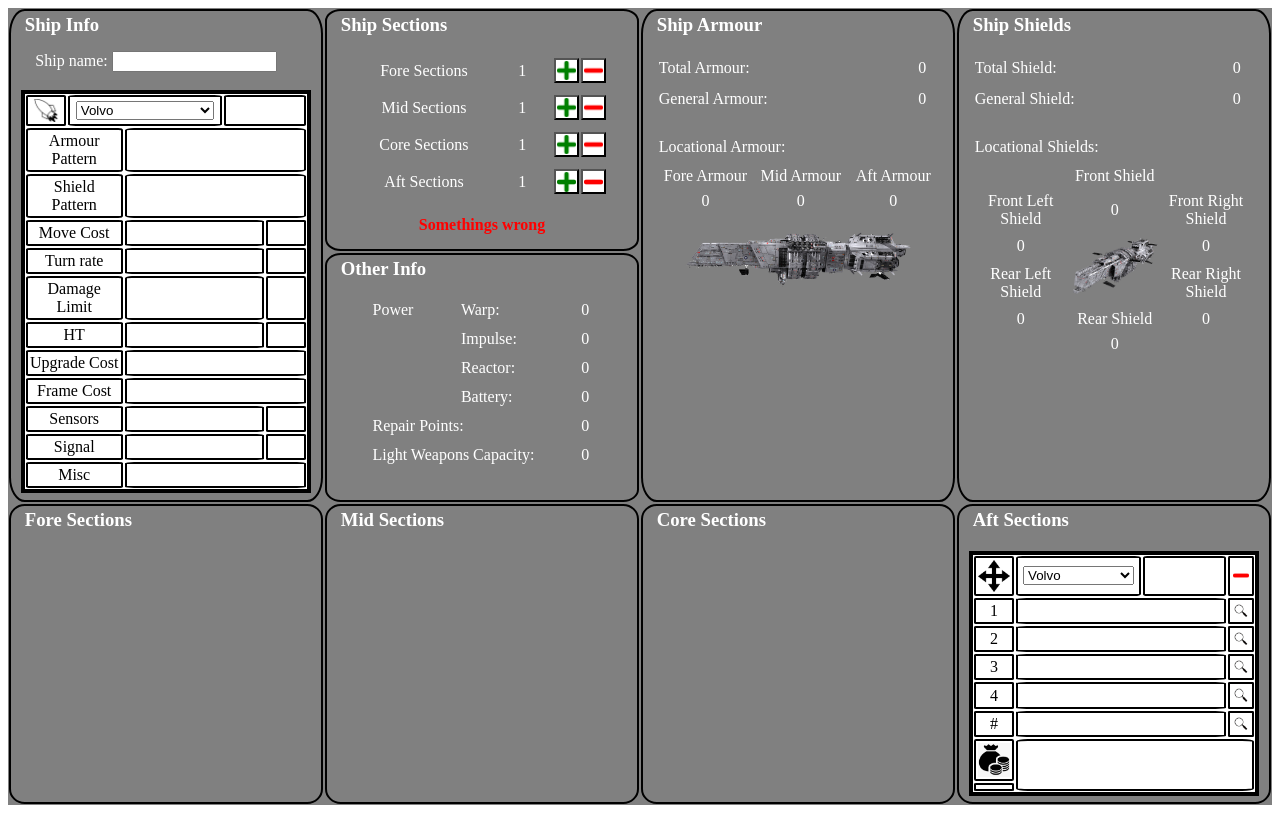
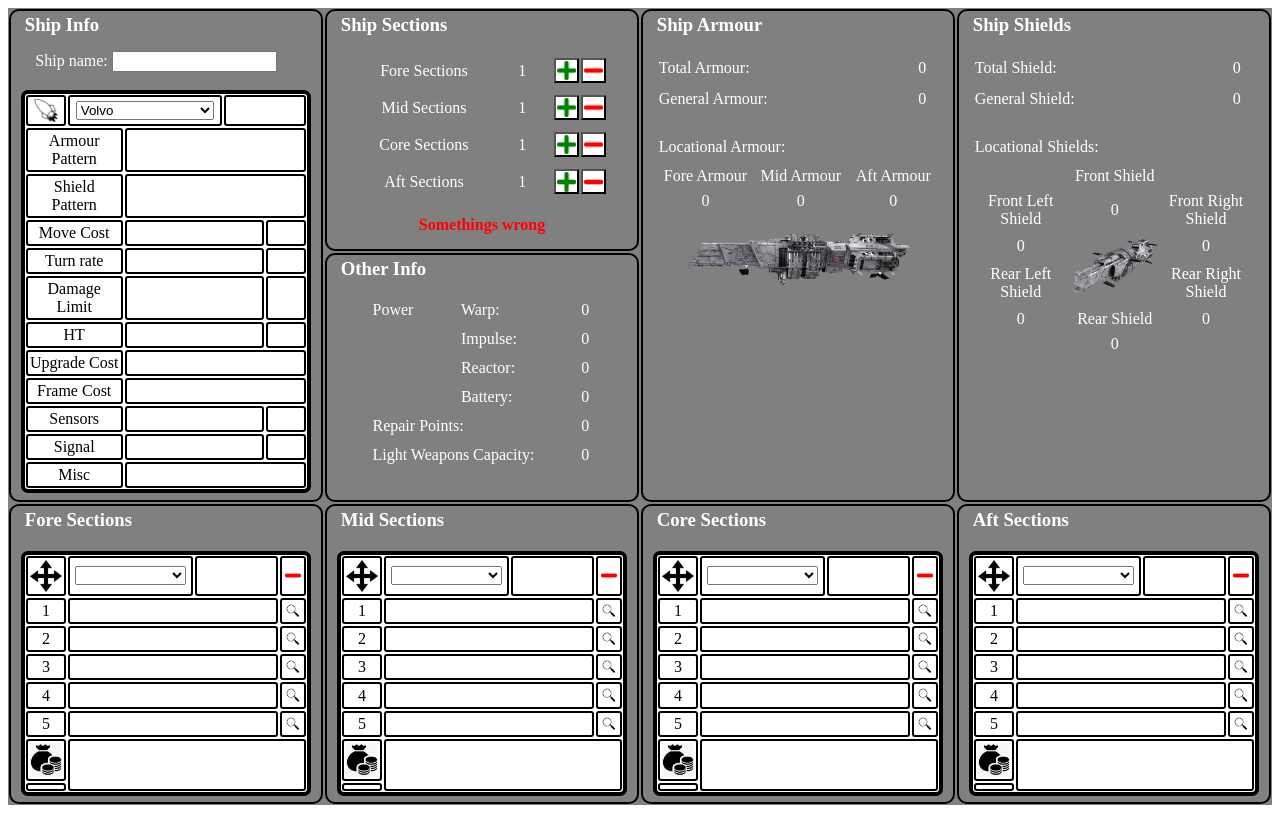
Before and after one commit to NightAblaze/Space-III-JS, a plain HTML site: page build.html in a window 1280 px wide. Drawn offline with Linux system fonts and the light colour scheme.

Commit message:
Made section card and addSection function.

```diff
--- a/build.html
+++ b/build.html
@@ -71,26 +71,26 @@
                     <tr>
                     <td>Fore Sections</td>
                     <td id="fore-sections-number">1</td>
-                    <td><button class="medium-button"><img class="button-image" src="images/plus.png" alt="Add"></button></td>
-                    <td><button class="medium-button"><img class="button-image" src="images/minus.png" alt="Add"></button></td>
+                    <td><button id = "fore-button-plus" class="medium-button"><img class="button-image" src="images/plus.png" alt="Add"></button></td>
+                    <td><button id = "fore-button-plus" class="medium-button"><img class="button-image" src="images/minus.png" alt="Add"></button></td>
                     </tr>
                     <tr>
                         <td>Mid Sections</td>
                         <td id="mid-sections-number">1</td>
-                        <td><button class="medium-button"><img class="button-image" src="images/plus.png" alt="Add"></button></td>
-                        <td><button class="medium-button"><img class="button-image" src="images/minus.png" alt="Add"></button></td>
+                        <td><button id = "mid-button-plus" class="medium-button"><img class="button-image" src="images/plus.png" alt="Add"></button></td>
+                        <td><button id = "mid-button-minus" class="medium-button"><img class="button-image" src="images/minus.png" alt="Add"></button></td>
                     </tr>
                     <tr>
                         <td>Core Sections</td>
                         <td id="core-sections-number">1</td>
-                        <td><button class="medium-button"><img class="button-image" src="images/plus.png" alt="Add"></button></td>
-                        <td><button class="medium-button"><img class="button-image" src="images/minus.png" alt="Add"></button></td>
+                        <td><button id = "core-button-plus" class="medium-button"><img class="button-image" src="images/plus.png" alt="Add"></button></td>
+                        <td><button id = "core-button-minus" class="medium-button"><img class="button-image" src="images/minus.png" alt="Add"></button></td>
                     </tr>
                     <tr>
                         <td>Aft Sections</td>
                         <td id="aft-sections-number">1</td>
-                        <td><button class="medium-button"><img class="button-image" src="images/plus.png" alt="Add"></button></td>
-                        <td><button class="medium-button"><img class="button-image" src="images/minus.png" alt="Add"></button></td>
+                        <td><button id = "aft-button-plus" class="medium-button"><img class="button-image" src="images/plus.png" alt="Add"></button></td>
+                        <td><button id = "aft-button-minus" class="medium-button"><img class="button-image" src="images/minus.png" alt="Add"></button></td>
                     </tr>
                 </tbody>
             </table>
@@ -222,9 +222,9 @@
         <div id="aft-frame", class="frame">
             <div class="title"><h3>Aft Sections</h3></div>
             <!-- Will need to change id's so unique for each card in javascript version -->
-            <div id="section-card", class="card">
-                <div id="section-pic"><img class="card-picture" src="images/section_logo.png" alt="Section"></div>
-                <div id="section-name">
+            <!-- <div class="section-card card">
+                <div class="section-pic"><img class="card-picture" src="images/section_logo.png" alt="Section"></div>
+                <div class="section-name">
                     <select class="card-selection" name="section-name-dd" id="section-name-dd">
                         <option value="volvo">Volvo</option>
                         <option value="saab">Saab</option>
@@ -232,27 +232,27 @@
                         <option value="audi">Audi</option>
                     </select>
                 </div>
-                <div id="section-tier"><p id="section-tier-text"></p></div>
-                <div id="section-close"><button class="small-button"><img class="button-image" src="images/minus.png" alt="Close"></button></div>
-                <div id="section-1-label"><p>1</p></div>
-                <div id="section-1"><p id="section-1-text"></p></div>
-                <div id="section-1-view"><button class="small-button"><img class="button-image" src="images/magnifying_glass.jpg" alt="View"></button></div>
-                <div id="section-2-label"><p>2</p></div>
-                <div id="section-2"><p id="section-2-text"></p></div>
-                <div id="section-2-view"><button class="small-button"><img class="button-image" src="images/magnifying_glass.jpg" alt="View"></button></div>
-                <div id="section-3-label"><p>3</p></div>
-                <div id="section-3"><p id="section-3-text"></p></div>
-                <div id="section-3-view"><button class="small-button"><img class="button-image" src="images/magnifying_glass.jpg" alt="View"></button></div>
-                <div id="section-4-label"><p>4</p></div>
-                <div id="section-4"><p id="section-4-text"></p></div>
-                <div id="section-4-view"><button class="small-button"><img class="button-image" src="images/magnifying_glass.jpg" alt="View"></button></div>
-                <div id="section-5-label"><p>#</p></div>
-                <div id="section-5"><p id="section-#-text"></p></div>
-                <div id="section-5-view"><button class="small-button"><img class="button-image" src="images/magnifying_glass.jpg" alt="View"></button></div>
-                <div id="section-money"><img class="card-picture" src="images/money_bag.png" alt="Cost"></div>
-                <div id="section-cost"><p id="section-cost"></p></div>
-                <div id="section-misc"><p id="section-misc"></p></div>
-            </div>
+                <div class="section-tier"><p id="section-tier-text"></p></div>
+                <div class="section-close"><button class="small-button"><img class="button-image" src="images/minus.png" alt="Close"></button></div>
+                <div class="dr-1-label"><p>1</p></div>
+                <div class="dr-1"><p id="dr-1-text"></p></div>
+                <div class="dr-1-view"><button class="small-button"><img class="button-image" src="images/magnifying_glass.jpg" alt="View"></button></div>
+                <div class="dr-2-label"><p>2</p></div>
+                <div class="dr-2"><p id="dr-2-text"></p></div>
+                <div class="dr-2-view"><button class="small-button"><img class="button-image" src="images/magnifying_glass.jpg" alt="View"></button></div>
+                <div class="dr-3-label"><p>3</p></div>
+                <div class="dr-3"><p id="dr-3-text"></p></div>
+                <div class="dr-3-view"><button class="small-button"><img class="button-image" src="images/magnifying_glass.jpg" alt="View"></button></div>
+                <div class="dr-4-label"><p>4</p></div>
+                <div class="dr-4"><p id="dr-4-text"></p></div>
+                <div class="dr-4-view"><button class="small-button"><img class="button-image" src="images/magnifying_glass.jpg" alt="View"></button></div>
+                <div class="dr-5-label"><p>#</p></div>
+                <div class="dr-5"><p id="dr-5-text"></p></div>
+                <div class="dr-5-view"><button class="small-button"><img class="button-image" src="images/magnifying_glass.jpg" alt="View"></button></div>
+                <div class="section-money"><img class="card-picture" src="images/money_bag.png" alt="Cost"></div>
+                <div class="section-cost"><p id="section-cost"></p></div>
+                <div class="section-misc"><p id="section-misc"></p></div>
+            </div> -->
         </div>
     </div>
 
--- a/css/build.css
+++ b/css/build.css
@@ -24,13 +24,13 @@
 .frame{
     display: flex;
     flex-direction: column;
-    justify-content: left;
+    justify-content: flex-start;
     align-items: center;
     margin: 1px;
     border: 2px;
     padding: 1% 2% 2% 2%;
     border-style: solid;
-    border-radius: 5%;
+    border-radius: 10px;
 }
 
 p{
@@ -90,17 +90,17 @@ label{
 .card{
     background-color: white;
     width: 95%;
-    margin: auto;
     margin-top: 5px;
     border: 4px;
     border-style: solid;
+    border-radius: 7px;
 }
 
 .card>div{
     margin: 1px;
     border: 2px;
     border-style: solid;
-    border-radius: 5%;
+    border-radius: 3px;
     padding: 2px;
     height: auto;
     display: flex;
@@ -168,9 +168,9 @@ td{
     width: 75%;
 }
 
-#misc-frame td{
+/* #misc-frame td{
 
-}
+} */
 
 .detail-table td{
     text-align: center;
@@ -219,39 +219,39 @@ td{
     margin: auto;
 }
 
-#section-card{
+.section-card{
     display: grid;
     grid-template-areas: 'section-pic section-name section-tier section-close'
-    'section-1-label section-1 section-1 section-1-view'
-    'section-2-label section-2 section-2 section-2-view'
-    'section-3-label section-3 section-3 section-3-view'
-    'section-4-label section-4 section-4 section-4-view'
-    'section-5-label section-5 section-5 section-5-view'
+    'dr-1-label dr-1 dr-1 dr-1-view'
+    'dr-2-label dr-2 dr-2 dr-2-view'
+    'dr-3-label dr-3 dr-3 dr-3-view'
+    'dr-4-label dr-4 dr-4 dr-4-view'
+    'dr-5-label dr-5 dr-5 dr-5-view'
     'section-money section-misc section-misc section-misc'
     'section-cost section-misc section-misc section-misc';
     grid-template-columns: 15% 45% 30% 10%;
     grid-template-rows: auto auto auto auto auto auto auto auto ;
 }
 
-#section-pic{grid-area: section-pic;}
-#section-name{grid-area: section-name;}
-#section-tier{grid-area: section-tier;}
-#section-close{grid-area: section-close;}
-#section-1-label{grid-area: section-1-label;}
-#section-1{grid-area: section-1;}
-#section-1-view{grid-area: section-1-view;}
-#section-2-label{grid-area: section-2-label;}
-#section-2{grid-area: section-2;}
-#section-2-view{grid-area: section-2-view;}
-#section-3-label{grid-area: section-3-label;}
-#section-3{grid-area: section-3;}
-#section-3-view{grid-area: section-3-view;}
-#section-4-label{grid-area: section-4-label;}
-#section-4{grid-area: section-4;}
-#section-4-view{grid-area: section-4-view;}
-#section-5-label{grid-area: section-5-label;}
-#section-5{grid-area: section-5;}
-#section-5-view{grid-area: section-5-view;}
-#section-money{grid-area: section-money;}
-#section-cost{grid-area: section-cost;}
-#section-misc{grid-area: section-misc;}
+.section-pic{grid-area: section-pic;}
+.section-name{grid-area: section-name;}
+.section-tier{grid-area: section-tier;}
+.section-close{grid-area: section-close;}
+.dr-1-label{grid-area: dr-1-label;}
+.dr-1{grid-area: dr-1;}
+.dr-1-view{grid-area: dr-1-view;}
+.dr-2-label{grid-area: dr-2-label;}
+.dr-2{grid-area: dr-2;}
+.dr-2-view{grid-area: dr-2-view;}
+.dr-3-label{grid-area: dr-3-label;}
+.dr-3{grid-area: dr-3;}
+.dr-3-view{grid-area: dr-3-view;}
+.dr-4-label{grid-area: dr-4-label;}
+.dr-4{grid-area: dr-4;}
+.dr-4-view{grid-area: dr-4-view;}
+.dr-5-label{grid-area: dr-5-label;}
+.dr-5{grid-area: dr-5;}
+.dr-5-view{grid-area: dr-5-view;}
+.section-money{grid-area: section-money;}
+.section-cost{grid-area: section-cost;}
+.section-misc{grid-area: section-misc;}
--- /dev/null
+++ b/script/build.js
@@ -0,0 +1,269 @@
+foreSections = []
+midSections = []
+coreSections = []
+aftSections = []
+
+const fore = document.querySelector('#fore-frame');
+const mid = document.querySelector('#mid-frame');
+const core = document.querySelector('#core-frame');
+const aft = document.querySelector('#aft-frame');
+
+function addSection(location, number){
+
+    number = number + 1
+
+    // Creating card div
+    let newSection = document.createElement("div");
+    newSection.setAttribute("class", "section-card card");
+    //  Creating section pic div and image
+    newDiv = document.createElement("div");
+    newDiv.setAttribute("class", "section-pic");
+    newItem = document.createElement("img");
+    newItem.setAttribute("class", "card-picture");
+    newItem.setAttribute("src", "images/section_logo.png");
+    newItem.setAttribute("alt", "Section");
+    newDiv.appendChild(newItem);
+    newSection.appendChild(newDiv);
+    // Creating section name div and dropdown
+    newDiv = document.createElement("div");
+    newDiv.setAttribute("class", "section-name");
+    newItem = document.createElement("select");
+    newItem.setAttribute("class", "card-selection");
+    newItem.setAttribute("name", "section-name-dd");
+    newItem.setAttribute("id", location + number + "section-name-dd");
+            // For loop to add options
+    newDiv.appendChild(newItem);
+    newSection.appendChild(newDiv);
+    //  Creating tier div and paragraph
+    newDiv = document.createElement("div");
+    newDiv.setAttribute("class", "section-tier");
+    newItem = document.createElement("p");
+    newItem.setAttribute("id", location + number + "section-tier-text");
+    newDiv.appendChild(newItem);
+    newSection.appendChild(newDiv);
+    //  Creating close div and button
+    newDiv = document.createElement("div");
+    newDiv.setAttribute("class", "section-close");
+    newItem = document.createElement("button");
+    newItem.setAttribute("class", "small-button");
+    newPic = document.createElement("img");
+    newPic.setAttribute("class", "button-image");
+    newPic.setAttribute("src", "images/minus.png");
+    newPic.setAttribute("alt", "Close");
+    newItem.appendChild(newPic);
+    newDiv.appendChild(newItem);
+    newSection.appendChild(newDiv);
+    // Creating dr 1 label div and paragraph
+    newDiv = document.createElement("div");
+    newDiv.setAttribute("class", "dr-1-label");
+    newItem = document.createElement("p");
+    newText = document.createTextNode("1");
+    newItem.appendChild(newText);
+    newDiv.appendChild(newItem);
+    newSection.appendChild(newDiv);
+    // Creating dr 1 div and text
+    newDiv = document.createElement("div");
+    newDiv.setAttribute("class", "dr-1");
+            // If function depending on if drop down needed or text
+    newItem = document.createElement("p");
+    newItem.setAttribute("id",  location + number + "dr-1-text");
+    newDiv.appendChild(newItem);
+    newSection.appendChild(newDiv);
+    // Creating dr 1 view div and button
+    newDiv = document.createElement("div");
+    newDiv.setAttribute("class", "dr-1-view");
+    newItem = document.createElement("button");
+    newItem.setAttribute("class", "small-button");
+    newPic = document.createElement("img");
+    newPic.setAttribute("class", "button-image");
+    newPic.setAttribute("src", "images/magnifying_glass.jpg");
+    newPic.setAttribute("alt", "View");
+    newItem.appendChild(newPic);
+    newDiv.appendChild(newItem);
+    newSection.appendChild(newDiv);
+    // Creating dr 2 label div and paragraph
+    newDiv = document.createElement("div");
+    newDiv.setAttribute("class", "dr-2-label");
+    newItem = document.createElement("p");
+    newText = document.createTextNode("2");
+    newItem.appendChild(newText);
+    newDiv.appendChild(newItem);
+    newSection.appendChild(newDiv);
+    // Creating dr 2 div and text
+    newDiv = document.createElement("div");
+    newDiv.setAttribute("class", "dr-2");
+            // If function depending on if drop down needed or text
+    newItem = document.createElement("p");
+    newItem.setAttribute("id",  location + number + "dr-2-text");
+    newDiv.appendChild(newItem);
+    newSection.appendChild(newDiv);
+    // Creating dr 2 view div and button
+    newDiv = document.createElement("div");
+    newDiv.setAttribute("class", "dr-2-view");
+    newItem = document.createElement("button");
+    newItem.setAttribute("class", "small-button");
+    newPic = document.createElement("img");
+    newPic.setAttribute("class", "button-image");
+    newPic.setAttribute("src", "images/magnifying_glass.jpg");
+    newPic.setAttribute("alt", "View");
+    newItem.appendChild(newPic);
+    newDiv.appendChild(newItem);
+    newSection.appendChild(newDiv);
+    // Creating dr 3 label div and paragraph
+    newDiv = document.createElement("div");
+    newDiv.setAttribute("class", "dr-3-label");
+    newItem = document.createElement("p");
+    newText = document.createTextNode("3");
+    newItem.appendChild(newText);
+    newDiv.appendChild(newItem);
+    newSection.appendChild(newDiv);
+    // Creating dr 3 div and text
+    newDiv = document.createElement("div");
+    newDiv.setAttribute("class", "dr-3");
+            // If function depending on if drop down needed or text
+    newItem = document.createElement("p");
+    newItem.setAttribute("id",  location + number + "dr-3-text");
+    newDiv.appendChild(newItem);
+    newSection.appendChild(newDiv);
+    // Creating dr 3 view div and button
+    newDiv = document.createElement("div");
+    newDiv.setAttribute("class", "dr-3-view");
+    newItem = document.createElement("button");
+    newItem.setAttribute("class", "small-button");
+    newPic = document.createElement("img");
+    newPic.setAttribute("class", "button-image");
+    newPic.setAttribute("src", "images/magnifying_glass.jpg");
+    newPic.setAttribute("alt", "View");
+    newItem.appendChild(newPic);
+    newDiv.appendChild(newItem);
+    newSection.appendChild(newDiv);
+    // Creating dr 4 label div and paragraph
+    newDiv = document.createElement("div");
+    newDiv.setAttribute("class", "dr-4-label");
+    newItem = document.createElement("p");
+    newText = document.createTextNode("4");
+    newItem.appendChild(newText);
+    newDiv.appendChild(newItem);
+    newSection.appendChild(newDiv);
+    // Creating dr 4 div and text
+    newDiv = document.createElement("div");
+    newDiv.setAttribute("class", "dr-4");
+            // If function depending on if drop down needed or text
+    newItem = document.createElement("p");
+    newItem.setAttribute("id",  location + number + "dr-4-text");
+    newDiv.appendChild(newItem);
+    newSection.appendChild(newDiv);
+    // Creating dr 4 view div and button
+    newDiv = document.createElement("div");
+    newDiv.setAttribute("class", "dr-4-view");
+    newItem = document.createElement("button");
+    newItem.setAttribute("class", "small-button");
+    newPic = document.createElement("img");
+    newPic.setAttribute("class", "button-image");
+    newPic.setAttribute("src", "images/magnifying_glass.jpg");
+    newPic.setAttribute("alt", "View");
+    newItem.appendChild(newPic);
+    newDiv.appendChild(newItem);
+    newSection.appendChild(newDiv);
+    // Creating dr 5 label div and paragraph
+    newDiv = document.createElement("div");
+    newDiv.setAttribute("class", "dr-5-label");
+    newItem = document.createElement("p");
+    newText = document.createTextNode("5");
+    newItem.appendChild(newText);
+    newDiv.appendChild(newItem);
+    newSection.appendChild(newDiv);
+    // Creating dr 5 div and text
+    newDiv = document.createElement("div");
+    newDiv.setAttribute("class", "dr-5");
+            // If function depending on if drop down needed or text
+    newItem = document.createElement("p");
+    newItem.setAttribute("id",  location + number + "dr-5-text");
+    newDiv.appendChild(newItem);
+    newSection.appendChild(newDiv);
+    // Creating dr 5 view div and button
+    newDiv = document.createElement("div");
+    newDiv.setAttribute("class", "dr-5-view");
+    newItem = document.createElement("button");
+    newItem.setAttribute("class", "small-button");
+    newPic = document.createElement("img");
+    newPic.setAttribute("class", "button-image");
+    newPic.setAttribute("src", "images/magnifying_glass.jpg");
+    newPic.setAttribute("alt", "View");
+    newItem.appendChild(newPic);
+    newDiv.appendChild(newItem);
+    newSection.appendChild(newDiv);
+    // Creating section money div and pic
+    newDiv = document.createElement("div");
+    newDiv.setAttribute("class", "section-money");
+    newItem = document.createElement("img");
+    newItem.setAttribute("class", "card-picture");
+    newItem.setAttribute("src", "images/money_bag.png");
+    newItem.setAttribute("alt", "Cost");
+    newDiv.appendChild(newItem);
+    newSection.appendChild(newDiv);
+    // Creating section cost div and paragraph
+    newDiv = document.createElement("div");
+    newDiv.setAttribute("class", "section-cost");
+    newItem = document.createElement("p");
+    newItem.setAttribute("id", location + number + "section-cost");
+    newDiv.appendChild(newItem);
+    newSection.appendChild(newDiv);
+    //Creating section misc and paragraph
+    newDiv = document.createElement("div");
+    newDiv.setAttribute("class", "section-misc");
+    newItem = document.createElement("p");
+    newItem.setAttribute("id",  location + number + "section-misc");
+    newDiv.appendChild(newItem);
+    newSection.appendChild(newDiv);
+
+    // window[location + number] = newSection;
+    console.log(number)
+
+    switch (location){
+    case "fore":
+        console.log("fore")
+        foreSections.push(newSection);
+        fore.appendChild(newSection);
+        document.getElementById("fore-sections-number").innerHTML = number;
+        break;
+    case "mid":
+        console.log("mid")
+        midSections.push(newSection);
+        mid.appendChild(newSection);
+        document.getElementById("mid-sections-number").innerHTML = number;
+        break;
+    case "core":
+        console.log("core")
+        coreSections.push(newSection);
+        core.appendChild(newSection);
+        document.getElementById("core-sections-number").innerHTML = number;
+        break;
+    case "aft":
+        console.log("aft")
+        aftSections.push(newSection);
+        aft.appendChild(newSection);
+        document.getElementById("aft-sections-number").innerHTML = number;
+        break;
+    }
+
+
+    //         card.setAttribute('class', 'playCard');
+    //         card.appendChild(cardback.cloneNode(true)); // adds a copy of cardback
+    //         card.addEventListener('click', flipCard);   // activates flipcard function when a card is clicked
+    //         grid.appendChild(card);
+
+
+}
+
+addSection("fore", 0);
+addSection("mid", 0);
+addSection("core", 0);
+addSection("aft", 0);
+
+
+// Assigning plus buttons
+document.getElementById("fore-button-plus").addEventListener("click",a=>{addSection("fore", parseInt(document.getElementById("fore-sections-number").innerHTML, 10))});
+document.getElementById("mid-button-plus").addEventListener("click",a=>{addSection("mid", parseInt(document.getElementById("mid-sections-number").innerHTML, 10))});
+document.getElementById("core-button-plus").addEventListener("click",a=>{addSection("core", parseInt(document.getElementById("core-sections-number").innerHTML, 10))});
+document.getElementById("aft-button-plus").addEventListener("click",a=>{addSection("aft", parseInt(document.getElementById("aft-sections-number").innerHTML, 10))});
```
